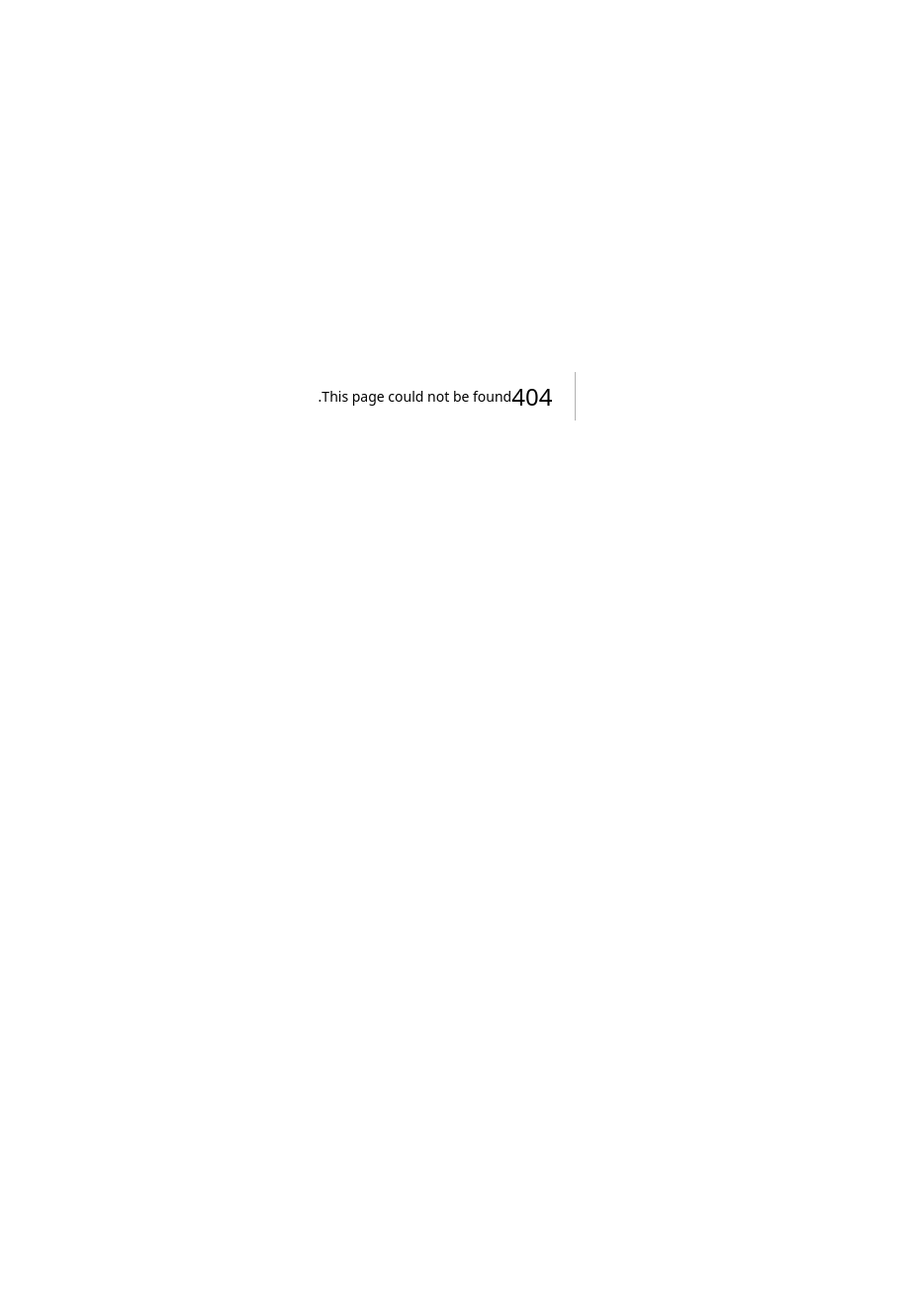
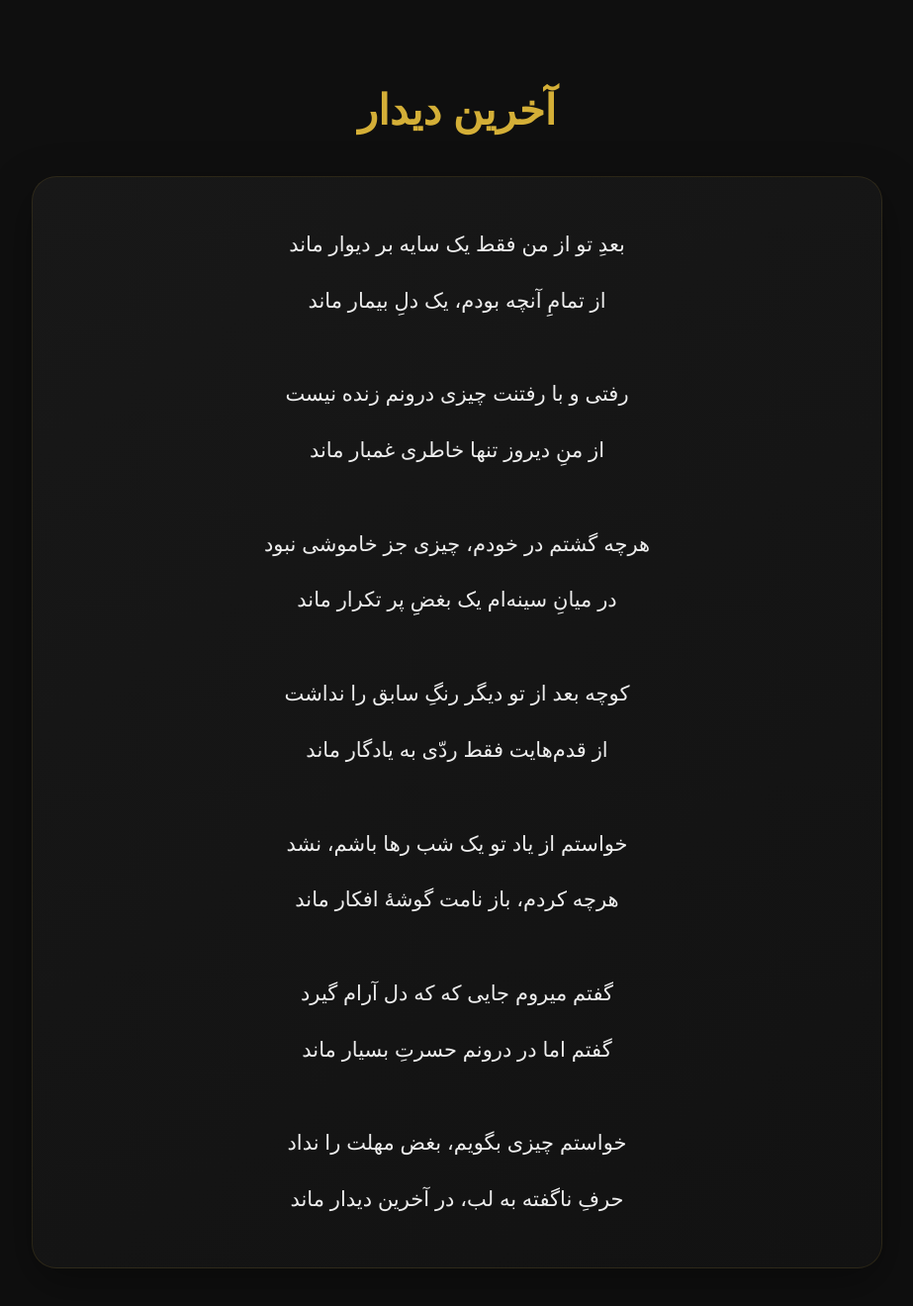
Before and after one commit to mahtaghahreman/Mahta_ghahreman, a Next.js app: page /lyrics/akharin-didar in a window 1280 px wide. Before the commit this address had no page. Shown: the top 1320 px of the page at 99% size, without its empty margins (178-1101 px from the left). Before the commit the page ends 800 px from the top, so only its background shows below. Built offline with nearby package versions, Linux system fonts and the light colour scheme.

Commit message:
Create page.tsx

```diff
--- /dev/null
+++ b/app/lyrics/akharin-didar/page.tsx
@@ -0,0 +1,45 @@
+
+export default function AkharinDidarPage() {
+  return (
+    <main className="lyrics-page">
+      <h1>آخرین دیدار</h1>
+
+      <div className="lyrics-text">
+        <p>
+          بعدِ تو از من فقط یک سایه بر دیوار ماند<br />
+          از تمامِ آنچه بودم، یک دلِ بیمار ماند
+        </p>
+
+        <p>
+          رفتی و با رفتنت چیزی درونم زنده نیست<br />
+          از منِ دیروز تنها خاطری غمبار ماند
+        </p>
+
+        <p>
+          هرچه گشتم در خودم، چیزی جز خاموشی نبود<br />
+          در میانِ سینه‌ام یک بغضِ پر تکرار ماند
+        </p>
+
+        <p>
+          کوچه‌ بعد از تو دیگر رنگِ سابق را نداشت<br />
+          از قدم‌هایت فقط ردّی به یادگار ماند
+        </p>
+
+        <p>
+          خواستم از یاد تو یک شب رها باشم، نشد<br />
+          هرچه کردم، باز نامت گوشهٔ افکار ماند
+        </p>
+
+        <p>
+          گفتم میروم جایی که که دل آرام گیرد<br />
+          گفتم اما در درونم حسرتِ بسیار ماند
+        </p>
+
+        <p>
+          خواستم چیزی بگویم، بغض مهلت را نداد<br />
+          حرفِ ناگفته به لب، در آخرین دیدار ماند
+        </p>
+      </div>
+    </main>
+  );
+}
```
